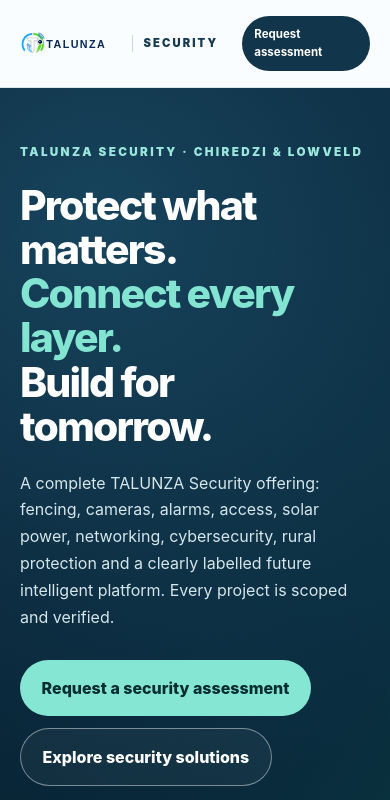
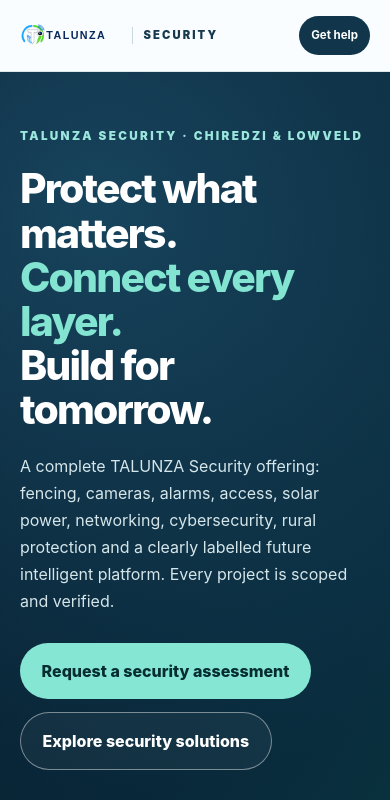
Before and after one commit to terysoft/talunza-technical-services-web, a Next.js app: page /talunza-technical-services-web/security in a window 390 px wide. Shown: the top 800 px of the page. Built offline with nearby package versions, Linux system fonts and the light colour scheme.

Commit message:
fix(security): keep mobile header contact usable at narrow widths [skip ci]

```diff
--- a/app/security/page.tsx
+++ b/app/security/page.tsx
@@ -300,7 +300,7 @@ export default function SecurityPage() {
           <a href="#blueprint">Build a concept</a>
           <a href="#vision">End-state</a>
           <a href="#approach">Our approach</a>
-          <a className={styles.navAction} href={contact}>Request assessment</a>
+          <a className={styles.navAction} href={contact} aria-label="Request a TALUNZA Security assessment">Get help</a>
         </nav>
       </header>
 
```
